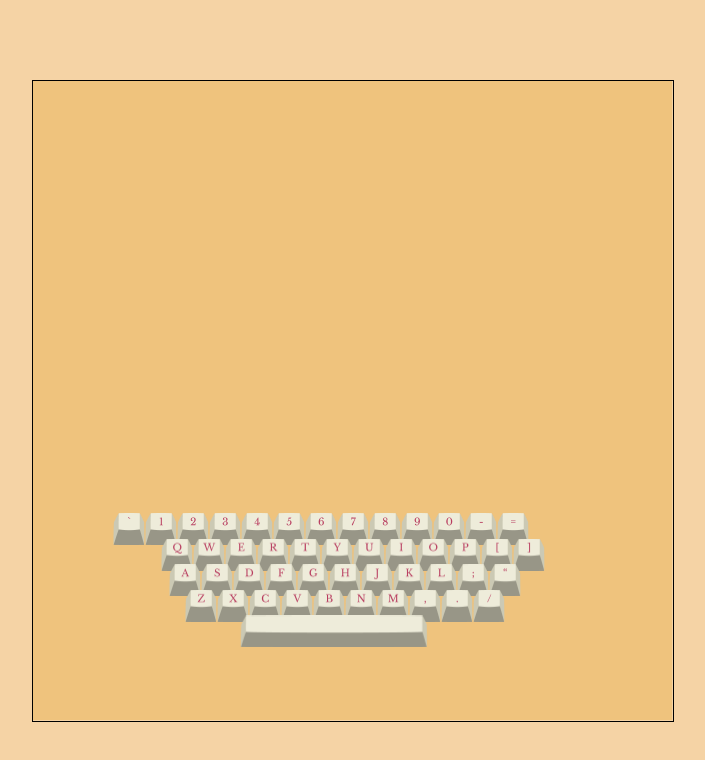
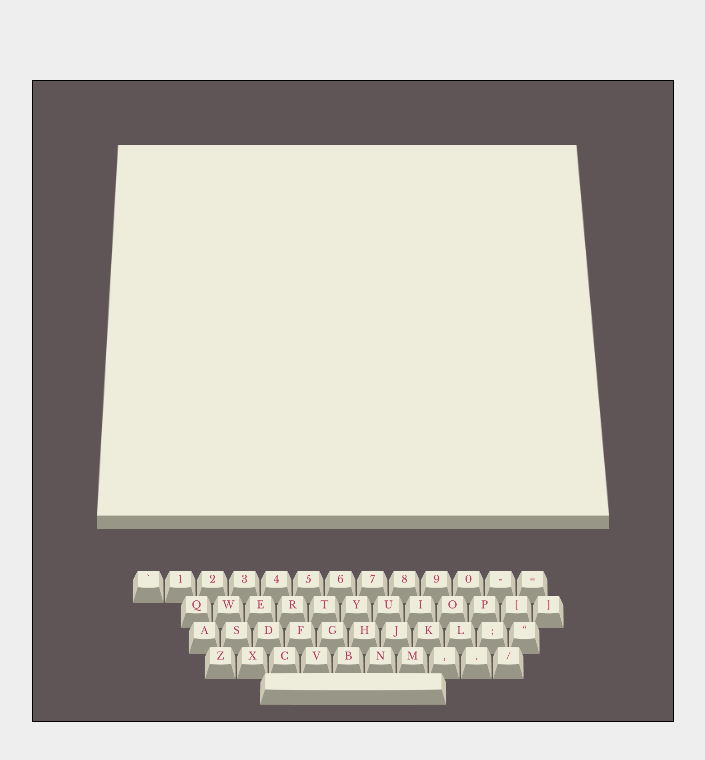
Before and after one commit to Petroochio/gmtk_jam_2020, a website built with webpack: page index.html in a window 1280 px wide. Shown: the whole page, without its empty margins (288-993 px from the left). Built offline with nearby package versions, Linux system fonts and the light colour scheme.

Commit message:
keys move

```diff
--- a/index.html
+++ b/index.html
@@ -11,7 +11,7 @@
       *, body {
         margin: 0;
         padding: 0;
-        background-color: #f5d3a5;
+        background-color: #eeeeee;
       }
 
       #game {
--- a/src/AssetSources.js
+++ b/src/AssetSources.js
@@ -1,5 +1,7 @@
 const ASSET_SOURCES = [
   { src: './Assets/KeysSprites.png', name: 'keySprites' },
+  { src: './Assets/table.png', name: 'table' }, // 2477 x 1731
+  { src: './Assets/keyboard_base.png', name: 'keyboard_base' }, // 2078 x 607
 ];
 
 export default ASSET_SOURCES;
--- a/src/Key.js
+++ b/src/Key.js
@@ -1,16 +1,30 @@
+import { lerp } from './Utils';
+
 const SPRITE_SIZE = 64;
 const FRAMES = {
-  'IDLE': { x: 0, y: 0 },
-  'PRESSED': { x: 128, y: 0 },
-  'FREE': { x: 64, y: 0 },
+  IDLE: { x: 0, y: 0 },
+  PRESSED: { x: 128, y: 0 },
+  FREE: { x: 64, y: 0 },
 };
 const SPACE_FRAMES = {
-  'IDLE': { x: 0, y: 0 },
-  'PRESSED': { x: 64 * 6, y: 0 },
+  IDLE: { x: 0, y: 0 },
+  PRESSED: { x: 64 * 6, y: 0 },
+}
+const BOUNDS = {
+  LEFT: 3 / 20,
+  RIGHT: 16.7 / 20,
+  UP: 2.2 / 20,
+  DOWN: 13 / 20,
+  // For spawning
+  CENTER_Y: 7.6 / 20,
+  CENTER_X: 10 / 20,
+  // SPAW OFFSET RADIUS
+  X_R: 4 / 20,
+  Y_R: 4 / 20,
 }
 
 class Key {
-  constructor(keyInfo, spriteSheet, holder) {
+  constructor(keyInfo, spriteSheet, offsetX, offsetY, holder) {
     this.char = keyInfo.char;
     this.code = keyInfo.code;
     this.info = keyInfo;
@@ -18,10 +32,37 @@ class Key {
     this.holder = holder;
     this.isFree = false;
     this.isPressed = false;
-    this.x = this.info.startX;
-    this.y = this.info.startY;
+    this.homeX = this.info.startX + offsetX;
+    this.homeY = this.info.startY + offsetY;
+    this.x = this.info.startX + offsetX;
+    this.y = this.info.startY + offsetY;
+    this.moveX = 0;
+    this.moveY = 0;
     // console.log(this.info);
     this.currentFrame = 'IDLE'; // 'IDLE', 'PRESSED', 'FREE'
+
+    this.breakCount = 5;
+    this.isHeld = false; // like by player hand
+    this.isFlying = false;
+    this.scaleFactor = 1;
+
+    // Change this as time goes on
+    this.speed = 0.003;
+  }
+
+  update(dt) {
+    if (this.isFree) {
+      // check bounds
+      if (this.x < BOUNDS.LEFT && this.moveX < 0) this.moveX *= -1;
+      if (this.x > BOUNDS.RIGHT && this.moveX > 0) this.moveX *= -1;
+      if (this.y < BOUNDS.UP && this.moveY < 0) this.moveY *= -1;
+      if (this.y > BOUNDS.DOWN && this.moveY > 0) this.moveY *= -1;
+
+      this.x += this.moveX * this.scaleFactor;
+      this.y += this.moveY * this.scaleFactor;
+    }
+
+    this.scaleFactor = 1 - lerp(BOUNDS.DOWN, BOUNDS.UP, 0, 0.25, this.y);
   }
 
   draw(ctx, canvasSize) {
@@ -35,12 +76,21 @@ class Key {
     // space is 6 times the width of regular keys
     const spaceW = size * 6;
     if (!this.info.isSpace) {
+      let w = size;
+      let h = size;
+
+      // when it's free, it can scale
+      if (this.isFree && this.y < BOUNDS.DOWN) {
+        w *= this.scaleFactor;
+        h *= this.scaleFactor;
+      }
+
       ctx.drawImage(
         this.sprite,
-        this.info.spriteX + FRAMES[this.currentFrame].x, this.info.spriteY + FRAMES[this.currentFrame].y,
-        SPRITE_SIZE, SPRITE_SIZE,
-        -size / 2, -size / 2,
-        size, size
+        this.info.spriteX + FRAMES[this.currentFrame].x, this.info.spriteY + FRAMES[this.currentFrame].y + 1,
+        SPRITE_SIZE, SPRITE_SIZE - 2,
+        -w / 2, -h / 2,
+        w, h
       );
     } else {
       ctx.drawImage(
@@ -63,6 +113,20 @@ class Key {
   lift() {
     this.isPressed = false;
     this.currentFrame = 'IDLE';
+
+    // Again, space is special
+    if (!this.info.isSpace) this.breakCount -= 1;
+
+    if (!this.isFree && this.breakCount <= 0) {
+      this.isFree = true;
+      // spawn on table for now
+      this.x = BOUNDS.CENTER_X + (((Math.random() * 2) - 1) * BOUNDS.X_R);
+      this.y = BOUNDS.CENTER_Y + (((Math.random() * 2) - 1) * BOUNDS.Y_R);
+
+      const angle = Math.random() * 2 * Math.PI;
+      this.moveX = Math.cos(angle) * this.speed;
+      this.moveY = Math.sin(angle) * this.speed;
+    }
   }
 }
 
--- /dev/null
+++ b/src/Utils.js
@@ -0,0 +1,5 @@
+export function lerp(a, b, a2, b2, v) {
+  const vd = v - a;
+  const d = b - a;
+  return a2 + ((b2 - a2) * vd / d);
+}
--- a/src/index.js
+++ b/src/index.js
@@ -33,16 +33,66 @@ function drawKeyboard() {
   keys.forEach(k => k.draw(ctx, width));
 }
 
+function keySort(k1, k2) {
+  return k1.y - k2.y;
+}
+
+function drawTable() {
+  ctx.save();
+
+  ctx.translate(width / 2, height * 4 / 10);
+  // ctx.rotate(0);
+
+  const w = width * 4 / 5;
+  const h = width * 3 / 5;
+  ctx.drawImage(
+    assets.table,
+    0, 0,
+    2477, 1731,
+    -w / 2, -h / 2,
+    w, h
+  );
+  ctx.restore();
+  // debug lines
+  // ctx.strokeStyle = '#ffffff';
+  // ctx.lineWidth = 3;
+  // ctx.beginPath();
+  // ctx.moveTo(width * 3 / 20, 0);
+  // ctx.lineTo(width * 3 / 20, height);
+  // ctx.stroke();
+
+  // ctx.beginPath();
+  // ctx.moveTo(width * 16.7 / 20, 0);
+  // ctx.lineTo(width * 16.7 / 20, height);
+  // ctx.stroke();
+
+  // ctx.beginPath();
+  // ctx.moveTo(0, height * 2.2 / 20);
+  // ctx.lineTo(width, height * 2.2 / 20);
+  // ctx.stroke();
+
+  // ctx.beginPath();
+  // ctx.moveTo(0, height * 13 / 20);
+  // ctx.lineTo(width, height * 13 / 20);
+  // ctx.stroke();
+
+
+}
+
 function update() {
   currentTime = Date.now();
   dt = currentTime - prevTime;
   prevTime = currentTime;
 
-  ctx.fillStyle = '#efc37d';
-  ctx.fillRect(-1,-1, canvas.width, canvas.height);
+  keys.forEach(k => k.update(dt));
+  keys.sort(keySort);
+
+  ctx.fillStyle = '#5F5557';
+  ctx.fillRect(-1,-1, canvas.width + 10, canvas.height + 10);
   ctx.save();
   // ctx.translate(0.5, 0.5);
-  ctx.strokeStyle = '#503a23';
+  // ctx.strokeStyle = '#503a23';
+  drawTable();
   drawKeyboard();
   // drawKeys
   ctx.restore();
@@ -51,7 +101,7 @@ function update() {
 }
 
 function pressKey(code) {
-  const key = keys.find(k => k.code === code);
+  const key = keys.find(k => (k.code === code && !k.isFree));
   if (key) key.press();
 }
 
@@ -86,7 +136,10 @@ window.onload = () => {
   loadAssets(() => {
     // init keys
     console.log(KEY_MAP);
-    keys = KEY_MAP.map((k) => new Key(k, assets.keySprites));
+    // So I don't have to manually tweak values
+    const offsetX = 0.03;
+    const offsetY = 0.09;
+    keys = KEY_MAP.map((k) => new Key(k, assets.keySprites, offsetX, offsetY));
     requestAnimationFrame(update);
   });
 }
```
Also changed, not shown: Assets/keyboard_base.png (added), Assets/table.png (added).
